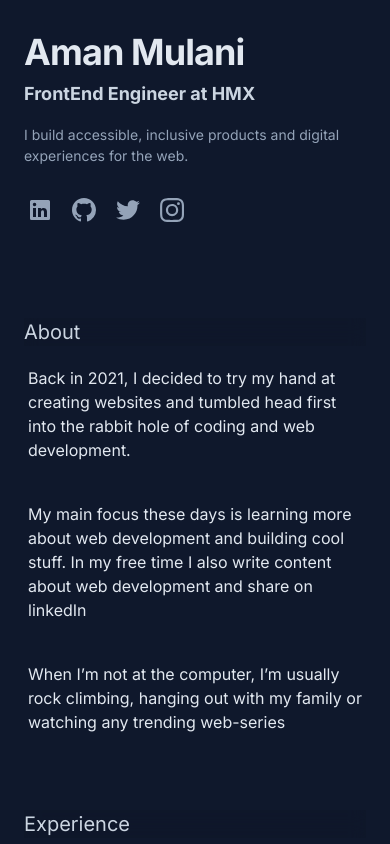
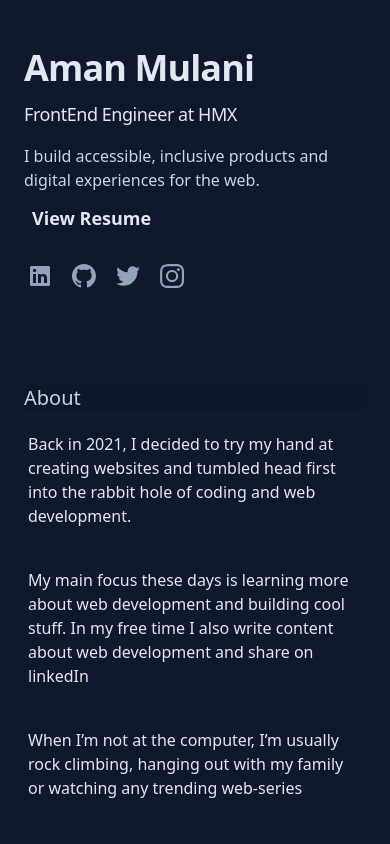
Before and after one commit to amanmulani09/personal_portfolio_v2, a Next.js app: page / in a window 390 px wide. Shown: the top 844 px of the page. Built offline with nearby package versions, Linux system fonts and the light colour scheme.

Commit message:
finished blog section, worked on responsiveness

```diff
--- a/src/app/globals.css
+++ b/src/app/globals.css
@@ -2,6 +2,9 @@
 @tailwind components;
 @tailwind utilities;
 
+html{
+  scroll-behavior: smooth;
+}
 body{
   background-color: RGB(15, 24, 44)
 }
--- a/src/app/page.tsx
+++ b/src/app/page.tsx
@@ -2,13 +2,16 @@ import Image from "next/image"
 
 export default function Home() {
   return (
-    <div className="_main w-full h-full">
-   <main className="_main_container px-6 py-8">
-      <header>
+    <div className="mx-auto min-h-screen max-w-screen-xl px-6 py-12 font-sans md:px-12 md:py-20 lg:px-24 lg:py-0">
+      <main className="_main_container lg:flex lg:justify-between lg:gap-4">
+      <header className="lg:sticky lg:top-0 lg:flex lg:max-h-screen lg:w-1/2 lg:flex-col lg:justify-between lg:py-24">
         <div className="personal_heading ">
-        <h3 className="text-slate-200 text-4xl font-bold tracking-tight">Aman Mulani</h3>
-        <p className="text-slate-300 text-lg font-bold mt-2">FrontEnd Engineer at HMX </p>
-        <p className="text-slate-400 leading-normal mt-4 text-sm">I build accessible, inclusive products and digital experiences for the web.</p>
+          <h3 className="text-4xl font-bold tracking-tight text-slate-200 sm:text-5xl">Aman Mulani</h3>
+          <p className="mt-3 text-lg font-medium tracking-tight text-slate-200 sm:text-xl">FrontEnd Engineer at HMX </p>
+          <p className="mt-4 max-w-xs leading-normal text-slate-300">I build accessible, inclusive products and digital experiences for the web.</p>
+          <nav className="nav hidden lg:block" aria-label="In-page jump links"><ul className="mt-16 w-max"><li><a className="group flex items-center py-3 active" href="#about"><span className="nav-indicator mr-4 h-px w-8 bg-slate-600 transition-all group-hover:w-16 group-hover:bg-slate-200 group-focus-visible:w-16 group-focus-visible:bg-slate-200 motion-reduce:transition-none"></span><span className="nav-text text-xs font-bold uppercase tracking-widest text-slate-500 group-hover:text-slate-200 group-focus-visible:text-slate-200">About</span></a></li><li><a className="group flex items-center py-3" href="#experience"><span className="nav-indicator mr-4 h-px w-8 bg-slate-600 transition-all group-hover:w-16 group-hover:bg-slate-200 group-focus-visible:w-16 group-focus-visible:bg-slate-200 motion-reduce:transition-none"></span><span className="nav-text text-xs font-bold uppercase tracking-widest text-slate-500 group-hover:text-slate-200 group-focus-visible:text-slate-200">Experience</span></a></li><li><a className="group flex items-center py-3" href="#projects"><span className="nav-indicator mr-4 h-px w-8 bg-slate-600 transition-all group-hover:w-16 group-hover:bg-slate-200 group-focus-visible:w-16 group-focus-visible:bg-slate-200 motion-reduce:transition-none"></span><span className="nav-text text-xs font-bold uppercase tracking-widest text-slate-500 group-hover:text-slate-200 group-focus-visible:text-slate-200">Projects</span></a></li></ul></nav>
+          <p className="mt-3 px-2 font-bold text-lg rounded bg-transparent text-slate-200 border-dashed border-slate-300"><a href="https://drive.google.com/file/d/1p1d3PETpGIsEBPDpS0Ozx0BLop4gmXC1/view?usp=sharing" >View Resume</a> </p>
+
         </div>
           <ul className="ml-1 mt-8 flex items-center">
           <li className="mr-5 text-xs">
@@ -42,7 +45,7 @@ export default function Home() {
           </ul>
       </header>
 
-    <main className="_main_content pt-24" >
+    <main className="_main_content pt-24 lg:w-1/2 lg:py-24" >
 
     <section id="about" className="mb-16 scroll-mt-16 md:mb-24 lg:mb-36 lg:scroll-mt-24 ">
       <div className=" sticky top-0 z-20 bg-slate-900/75 backdrop-blur md:mx-12 md:px-12 lg:sr-only lg:relative lg:top-auto">
@@ -61,7 +64,7 @@ export default function Home() {
         <h2 className="text-xl text-slate-300">Experience</h2>
       </div>
 
-      <div className="pt-8 px-4 experience_company">
+      <div className="pt-8 px-4 experience_company ">
           <p className="text-slate-300 text-sm py-2">Aug 2022 - Present</p>
           <p className="text- text-slate-200 font-bold py-1">Frontend Engineer, <a href="#" target="_blank"><span className="inline-block">HMX Media<svg xmlns="http://www.w3.org/2000/svg" viewBox="0 0 20 20" fill="currentColor" className="inline-block h-4 w-4 shrink-0 transition-transform group-hover/link:-translate-y-1 group-hover/link:translate-x-1 group-focus-visible/link:-translate-y-1 group-focus-visible/link:translate-x-1 motion-reduce:transition-none ml-1 translate-y-px" aria-hidden="true"><path fill-rule="evenodd" d="M5.22 14.78a.75.75 0 001.06 0l7.22-7.22v5.69a.75.75 0 001.5 0v-7.5a.75.75 0 00-.75-.75h-7.5a.75.75 0 000 1.5h5.69l-7.22 7.22a.75.75 0 000 1.06z" clip-rule="evenodd"></path></svg></span> </a></p>
           <p className="text-slate-300 py-2 ">Collaborated with the product team, Backend team, and Design team to design, build, test, and
@@ -423,18 +426,18 @@ information lookup, and trend analysis for various cryptocurrencies
       </div>
 
       <div className="py-4 px-2 flex blog_post">
-        <Image src="/assets/blog_1.png" alt="blog_description" width={100} height={100} />
+        <Image src="/assets/blog_2.webp"alt="blog_description" width={100} height={100} />
         <div id="blog_desc" className="px-4">
-          <p className="px-2 py-2 text-slate-300">Aug 2022</p>
-          <p className="px-1 py-2 text-slate-200 text-md font-bold"> <a href="https://medium.com/@amanmulani/the-star-of-react-router-dom-c654d3420d2c" target="_blank">   The STAR 🌟of React-Router-Dom. <svg xmlns="http://www.w3.org/2000/svg" viewBox="0 0 20 20" fill="currentColor" className="inline-block h-4 w-4 shrink-0 transition-transform group-hover/link:-translate-y-1 group-hover/link:translate-x-1 group-focus-visible/link:-translate-y-1 group-focus-visible/link:translate-x-1 motion-reduce:transition-none ml-1 translate-y-px" aria-hidden="true"><path fill-rule="evenodd" d="M5.22 14.78a.75.75 0 001.06 0l7.22-7.22v5.69a.75.75 0 001.5 0v-7.5a.75.75 0 00-.75-.75h-7.5a.75.75 0 000 1.5h5.69l-7.22 7.22a.75.75 0 000 1.06z" clip-rule="evenodd"></path></svg> </a> </p>
+          <p className="px-2 py-2 text-slate-300">Aug 2023</p>
+          <p className="px-1 py-2 text-slate-200 text-md font-bold"> <a href="https://medium.com/@amanmulani/es6-features-you-need-to-learn-before-jumping-into-react-or-any-other-javascript-frontend-framework-c7164db30b8e" target="_blank">ES6 Features You Need to Learn Before Jumping into React or any other JavaScript frontend framework.<svg xmlns="http://www.w3.org/2000/svg" viewBox="0 0 20 20" fill="currentColor" className="inline-block h-4 w-4 shrink-0 transition-transform group-hover/link:-translate-y-1 group-hover/link:translate-x-1 group-focus-visible/link:-translate-y-1 group-focus-visible/link:translate-x-1 motion-reduce:transition-none ml-1 translate-y-px" aria-hidden="true"><path fill-rule="evenodd" d="M5.22 14.78a.75.75 0 001.06 0l7.22-7.22v5.69a.75.75 0 001.5 0v-7.5a.75.75 0 00-.75-.75h-7.5a.75.75 0 000 1.5h5.69l-7.22 7.22a.75.75 0 000 1.06z" clip-rule="evenodd"></path></svg> </a> </p>
         </div>
       </div>
 
       <div className="py-4 px-2 flex blog_post">
-        <Image src="/assets/blog_1.png" alt="blog_description" width={100} height={100} />
+        <Image src="/assets/blog_3.webp" alt="blog_description" width={100} height={100} />
         <div id="blog_desc" className="px-4">
-          <p className="px-2 py-2 text-slate-300">Aug 2022</p>
-          <p className="px-1 py-2 text-slate-200 text-md font-bold"> <a href="https://medium.com/@amanmulani/the-star-of-react-router-dom-c654d3420d2c" target="_blank">   The STAR 🌟of React-Router-Dom. <svg xmlns="http://www.w3.org/2000/svg" viewBox="0 0 20 20" fill="currentColor" className="inline-block h-4 w-4 shrink-0 transition-transform group-hover/link:-translate-y-1 group-hover/link:translate-x-1 group-focus-visible/link:-translate-y-1 group-focus-visible/link:translate-x-1 motion-reduce:transition-none ml-1 translate-y-px" aria-hidden="true"><path fill-rule="evenodd" d="M5.22 14.78a.75.75 0 001.06 0l7.22-7.22v5.69a.75.75 0 001.5 0v-7.5a.75.75 0 00-.75-.75h-7.5a.75.75 0 000 1.5h5.69l-7.22 7.22a.75.75 0 000 1.06z" clip-rule="evenodd"></path></svg> </a> </p>
+          <p className="px-2 py-2 text-slate-300">Feb 2023</p>
+          <p className="px-1 py-2 text-slate-200 text-md font-bold"> <a href="https://medium.com/@amanmulani/react-custom-hooks-understanding-and-implementing-your-own-hooks-d549f6290001" target="_blank"> React Custom Hooks: Understanding and Implementing Your Own Hooks🎣 <svg xmlns="http://www.w3.org/2000/svg" viewBox="0 0 20 20" fill="currentColor" className="inline-block h-4 w-4 shrink-0 transition-transform group-hover/link:-translate-y-1 group-hover/link:translate-x-1 group-focus-visible/link:-translate-y-1 group-focus-visible/link:translate-x-1 motion-reduce:transition-none ml-1 translate-y-px" aria-hidden="true"><path fill-rule="evenodd" d="M5.22 14.78a.75.75 0 001.06 0l7.22-7.22v5.69a.75.75 0 001.5 0v-7.5a.75.75 0 00-.75-.75h-7.5a.75.75 0 000 1.5h5.69l-7.22 7.22a.75.75 0 000 1.06z" clip-rule="evenodd"></path></svg> </a> </p>
         </div>
       </div>
 
```
Also changed, not shown: public/assets/blog_3.webp (added).
